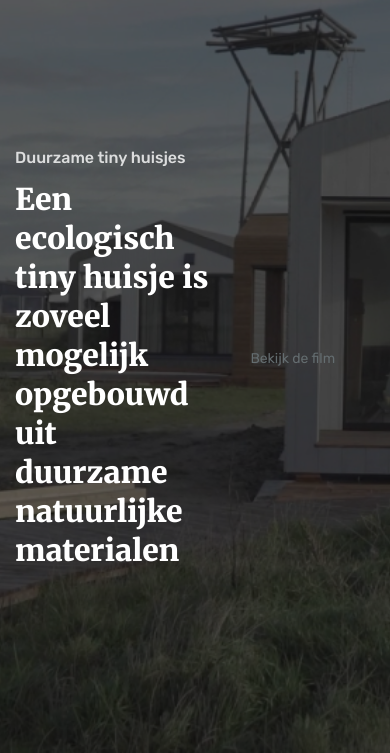
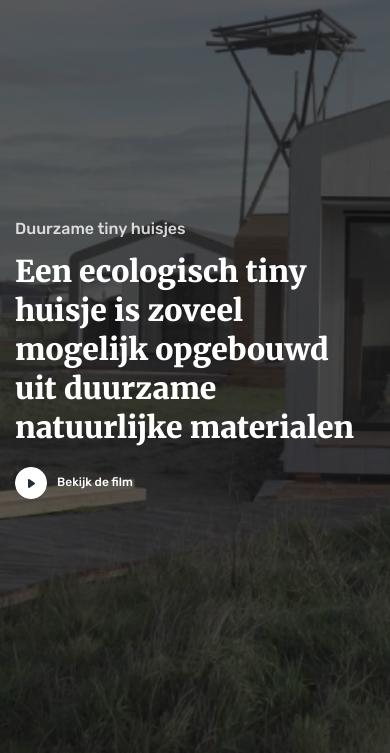
Before and after one commit to Walking-towards-the-dawn/EcoCabins, a plain HTML site: page index.html in a window 390 px wide. Shown: the part 88-841 px from the top of the page. Drawn offline with Linux system fonts and the light colour scheme.

Commit message:
Changes in main section

```diff
--- a/css/media.css
+++ b/css/media.css
@@ -1,3 +1,22 @@
+@media (min-width: 43.75em) {
+	.main-section__container {
+		grid-template-columns: 54.320988% 1fr;
+	}
+	.main-section__video-link {
+		justify-self: center;
+	}
+}
+
+@media screen and (max-width: 43.75em) {
+	.main-section__container {
+		grid-template-columns: 1fr;
+		align-content: center;
+	}
+	.main-section__video-link {
+		justify-self: left;
+	}
+}
+
 @media (max-width: 39.0625em) {
 	.header__container {
 		min-height: 4.375rem;
@@ -9,8 +28,8 @@
 		flex: 0 0 2.0625rem;
 	}
 	.menu__list {
-		column-gap: 20px;
-		font-size: 30px;
+		column-gap: 1.25rem;
+		font-size: 1.875rem;
 	}
 	.header__button {
 		padding: 0.625rem 0.9375rem;
--- a/main.sass
+++ b/main.sass
@@ -72,6 +72,7 @@ button
 .title
   font-family: 'Merriweather', serif
   font-size: 1.875rem
+  line-height: 130%
   color: #fff
 
 .title--dark
@@ -133,20 +134,35 @@ button
   padding-bottom: 2.5rem
   position: relative
   display: grid
-  grid-template-columns: 54.320988% 1fr
   align-items: center
   flex: 1 1 auto
   z-index: 51
+  gap: 1.25rem
 
 .main-section__label
-  margin-bottom: 0.75rem
   font-size: 1rem
   font-weight: 500
   opacity: 0.8
   color: #fff
 
+.main-section__label:not(:last-child)
+  margin-bottom: 0.75rem
+
 .main-section__video-link
-  justify-self: center
+  display: flex
+  align-items: center
+  gap: 0.625rem
+  color: #fff
+  font-size: 0.75rem
+  font-weight: 500
+
+.main-section__video-link::before
+  content: ''
+  width: 2rem
+  height: 2rem
+  flex: 0 0 2rem
+  border-radius: 46%
+  background: url('../img/main/video_btn.svg') 0 0 no-repeat
 
 .main-section__img
   position: absolute
@@ -178,14 +194,14 @@ button
   margin-bottom: 3.625rem
 
 .materials__text
-  margin: 12px 0
-  max-width: 400px
+  margin: 0.75rem 0
+  max-width: 25rem
   line-height: 1.8
   color: $second-color
 
 .materials__btn
   display: inline-block
-  padding: 10px 15px
+  padding: 0.625rem 0.9375rem
   border: 1px solid $second-color
 /* ---------- Main ----------*/
 
@@ -212,5 +228,5 @@ button
 .copy__nav-list
   opacity: .6
   display: flex
-  gap: 30px
+  gap: 1.875rem
 /* ---------- Footer ---------- */
```
Also changed, not shown: index.html (+1 -1 lines), css/main.css, img/main/video_btn.svg (added).
